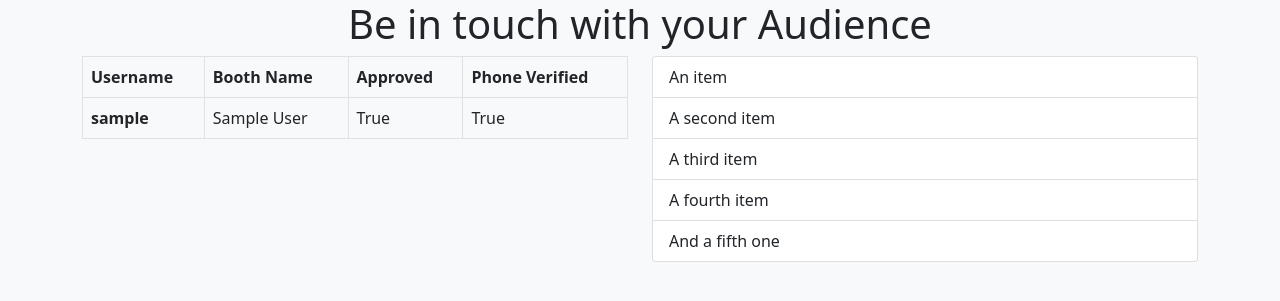
After one commit to anshoomishra/rbem, a Django app: page /account/users/ in a window 1280 px wide. The commit adds this page. Shown: the top 301 px of the page. Run offline with Django 4.2, Linux system fonts and the light colour scheme; tables that the repository leaves empty hold one stand-in row (values such as "Sample post").

Commit message:
create user

```diff
--- a/rbaem/account/models.py
+++ b/rbaem/account/models.py
@@ -1,15 +1,43 @@
 from django.db import models
 from django.contrib.auth.models import AbstractUser
+from django.db.models import Q
 from django.utils import timezone
 # Create your models here.
+
+class AssemblyUserQuerySet(models.QuerySet):
+    def all_verified(self):
+        return self.filter(phone_verified=True)
+    def all_approved(self):
+        return self.filter(is_approved=True)
+
+    def search(self,query):
+        lookup = (Q(username__icontains=query) | Q(first_name__icontains=query))
+        return self.filter(lookup).distinct()
+
+class AssemblyUserManager(models.Manager):
+    def all(self):
+        return self.get_queryset().all()
+    def get_queryset(self):
+        return AssemblyUserQuerySet(model=self.model,using=self._db)
+
+    def verified(self):
+        return self.get_queryset().all_verified()
+
+    def approved(self):
+        return self.get_queryset().all_approved()
+
+    def search(self,query):
+        return self.get_queryset().search(query)
 
 
 class AssemblyUser(AbstractUser):
     phone_number = models.IntegerField(null=True)
     phone_verified = models.BooleanField(default=False)
-
+    is_approved = models.BooleanField(default=False)
+    booth_name = models.CharField(max_length=100,null=True,blank=True)
     def __str__(self):
         return self.username
+    objects = AssemblyUserManager()
 
 
 class AssemblyUserGroup(models.Model):
--- /dev/null
+++ b/rbaem/account/templates/account/users.html
@@ -0,0 +1,40 @@
+{% extends 'base.html' %}
+
+{% block content %}
+<div class="container">
+  <div class="row">
+     <div class="col-md-6 col-10">
+        <table class="table table-bordered">
+  <thead>
+    <tr>
+      <th scope="col">Username</th>
+      <th scope="col">Booth Name</th>
+      <th scope="col">Approved</th>
+      <th scope="col">Phone Verified</th>
+    </tr>
+  </thead>
+  <tbody>
+  {% for user in users %}
+    <tr>
+      <th scope="col">{{user.username}}</th>
+      <td scope="col"> {{user.booth_name}} </td>
+      <td scope="col">{{user.is_approved}}</td>
+      <td scope="col">{{user.phone_verified}}</td>
+    </tr>
+  {% endfor %}
+  </tbody>
+</table>
+     </div>
+     <div class="col-md-6 col-10">
+       <ul class="list-group">
+  <li class="list-group-item">An item</li>
+  <li class="list-group-item">A second item</li>
+  <li class="list-group-item">A third item</li>
+  <li class="list-group-item">A fourth item</li>
+  <li class="list-group-item">And a fifth one</li>
+</ul>
+     </div>
+   </div>
+</div>
+
+{% endblock %}
--- a/rbaem/account/urls.py
+++ b/rbaem/account/urls.py
@@ -1,7 +1,9 @@
 from django.urls import path
-from .views import login,GroupCreateView,test
+from .views import login,GroupCreateView,test,UserCreateView,UserListView
 app_name='account'
 urlpatterns = [
     path("",GroupCreateView.as_view(),name="create-group"),
+    path("user/",UserCreateView.as_view(),name="create-user"),
+    path("users/",UserListView.as_view(),name="all-users"),
     path("test/",test)
 ]
--- a/rbaem/account/views.py
+++ b/rbaem/account/views.py
@@ -1,7 +1,7 @@
 from django.shortcuts import render
 from django.http import HttpResponse
-from django.views.generic import CreateView
-from .forms import GroupForm
+from django.views.generic import CreateView,ListView
+from .forms import GroupForm,UserForm
 from notification.aws_sns import create_topic,subscribe_to_topic
 from account.models import AssemblyUser
 def login(request):
@@ -29,8 +29,17 @@
             except Exception as e:
                 print("Could not be created subscription",str(e))
         return super().form_valid(form)
+class UserCreateView(CreateView):
+    form_class = UserForm
+    template_name = "account/user_registration.html"
+    success_url = "/"
 
+class UserListView(ListView):
+    template_name = "account/users.html"
+    queryset = AssemblyUser.objects.all()
+    context_object_name = "users"
 def test(request):
+
     user = AssemblyUser.objects.get(username='anshoo.mishra')
     print(user.has_perm('account.delete_assemblyuser'))
     print(user.user_permissions.all())
```
Also changed, not shown: rbaem/account/forms.py (+22 -3 lines), rbaem/account/templates/account/otp_screen.html (added, +15 -0 lines), rbaem/account/templates/account/user_registration.html (added, +15 -0 lines), rbaem/templates/landing_page.html (+9 -2 lines), rbaem/mydatabase.sqlite.
